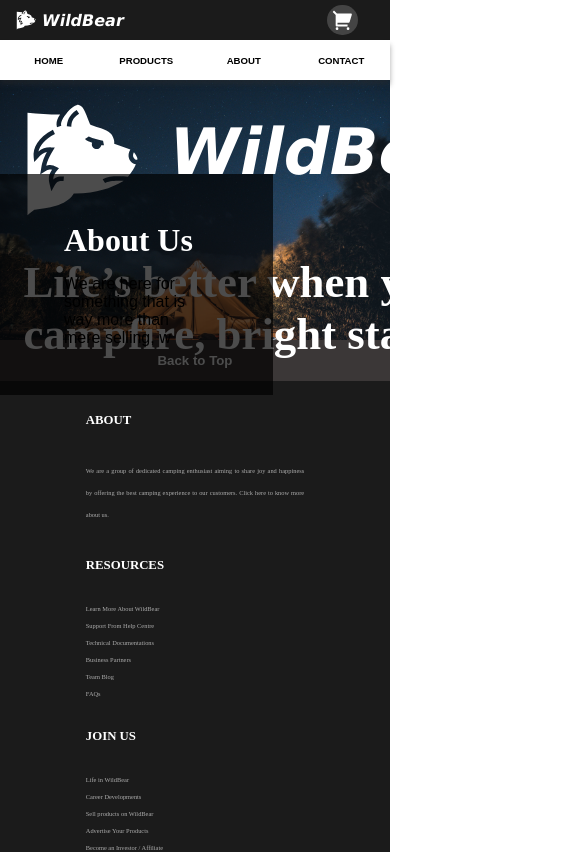
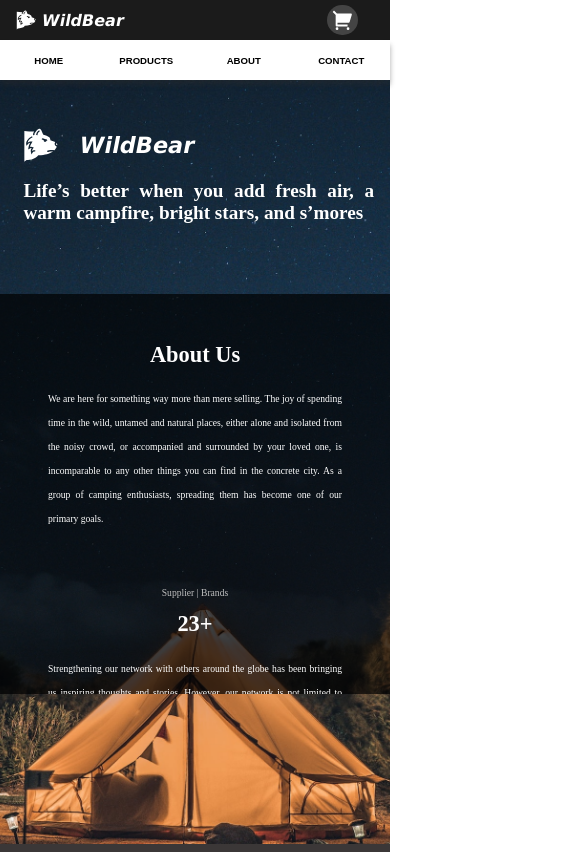
Before and after one commit to davidjpy/wildbear, a React (Create React App) app in the folder frontend/: page /about in a window 390 px wide. Shown: the top 852 px of the page, 585 px wide, since content can reach past the window. Built offline with nearby package versions, Linux system fonts and the light colour scheme.

Commit message:
Update AboutPage

```diff
--- a/frontend/src/common/component/aboutpage/AboutMessage.js
+++ b/frontend/src/common/component/aboutpage/AboutMessage.js
@@ -1,10 +1,10 @@
-import { useEffect, useState } from 'react';
+import { useCallback, useEffect, useRef, useState } from 'react';
 import { GiBearHead } from 'react-icons/gi';
 
-const AboutMessage = () => {
+const AboutMessage = ({ pageRef }) => {
 
     const [showContent, setShowContent] = useState(false);
-    const [imageLoaded, setImageLoaded] = useState(false);
+    const aboutRef = useRef();
 
     useEffect(() => {
         setTimeout(() => {
@@ -12,10 +12,24 @@ const AboutMessage = () => {
         }, 200);
     }, []);
 
+    const handleAboutMessageHeight = useCallback(() => {
+        aboutRef.current.style.height = `${pageRef.current.clientHeight}px`;
+    }, [pageRef]);
+
+    useEffect(() => {
+        handleAboutMessageHeight();
+    }, [handleAboutMessageHeight]);
+
+    useEffect(() => {
+        window.addEventListener('resize', handleAboutMessageHeight);
+
+        return () => {
+            window.removeEventListener('resize', handleAboutMessageHeight);
+        }
+    });
+
     return (
-        <div className='aboutmessage'>
-            {imageLoaded ? null : <div className='aboutmessage__loading-screen' />}
-            <img src='/assets/images/about2.jpg' alt='about' onLoad={() => setImageLoaded(true)} className='aboutmessage__image' />
+        <div ref={aboutRef} className='aboutmessage'>
             <div className='aboutmessage__logo' style={showContent ? { top: '6%', opacity: 1 } : null}>
                 <div className='aboutmessage__icon-wrapper'>
                     <GiBearHead className='aboutmessage__icon' />
@@ -25,10 +39,20 @@ const AboutMessage = () => {
                     <p className='aboutmessage__header aboutmessage__header--small'>Life’s better when you add fresh air, a warm campfire, bright stars, and s’mores</p>
                 </div>
             </div>
-            <div className='aboutmessage__banner'>
-                <div className='aboutmessage__about'>
+            <div className='aboutmessage__banner' style={showContent ? { left: '0px', opacity: 1 } : null}>
+                <div className='aboutmessage__block-wrapper'>
                     <p className='aboutmessage__header aboutmessage__header--smaller'>About Us</p>
-                    <p>We are here for something that is way more than mere selling, w </p>
+                    <p className='aboutmessage__body'>We are here for something way more than mere selling. The joy of spending time in the wild, untamed and natural places, either alone and isolated from the noisy crowd, or accompanied and surrounded by your loved one, is incomparable to any other things you can find in the concrete city. As a group of camping enthusiasts, spreading them has become one of our primary goals.</p>
+                </div>
+                <div className='aboutmessage__block-wrapper'>
+                    <p className='aboutmessage__body aboutmessage__body--gray'>Supplier | Brands</p>
+                    <p className='aboutmessage__header aboutmessage__header--smaller'>23+</p>
+                    <p className='aboutmessage__body'>Strengthening our network with others around the globe has been bringing us inspiring thoughts and stories. However, our network is not limited to top-notch suppliers and manufacturers only, we also emphasize our organizational commitments and moral obligations to society by arranging charity events and providing comprehensive support to our employees.</p>
+                </div>
+                <div className='aboutmessage__block-wrapper'>
+                    <p className='aboutmessage__body aboutmessage__body--gray'>Customers | Countries</p>
+                    <p className='aboutmessage__header aboutmessage__header--smaller'>84+</p>
+                    <p className='aboutmessage__body'>Since 1982, we have been working to help you experience the transformational power of nature. We have so far connected more than 84 countries by providing our clients with top-quality gear and apparel, expert advice, rental equipment, inspiring stories of life outside and outdoor experiences to enjoy alone or share with your friends and family.</p>
                 </div>
             </div>
         </div>
--- a/frontend/src/pages/AboutPage.css
+++ b/frontend/src/pages/AboutPage.css
@@ -1,4 +1,18 @@
 .aboutpage {
+    background-image: url('../../public/assets/images/about2.jpg');
+    height: 0;
+    padding-bottom: 66.67%;
+    background-position: top center;
+    background-size: 100%;
+    background-repeat: no-repeat;
+}
+
+@media screen and (max-width: 1200px) {
+    .aboutpage {
+        padding: 0;
+        min-height: calc(100vh - 80px);
+        background-size: cover;
+    }
 }
 
 /* =========================================
@@ -16,8 +30,14 @@
 
 .aboutmessage__image {
     display: block;
+    width: 100%;
+    user-select: none;
+    min-height: 900px;
+}
+
+.aboutmessage__inline-image {
+    height: 400px;
     object-fit: contain;
-    width: 100%;
     user-select: none;
 }
 
@@ -33,7 +53,7 @@
     display: flex;
     align-items: center;
     gap: 18px;
-    padding-bottom: 2rem;
+    padding: 0 1rem 2rem 0;
 }
 
 .aboutmessage__icon {
@@ -46,12 +66,13 @@
     color: white;
     font-size: 4rem;
     font-weight: 600;
-    padding-bottom: 1rem;
+    padding-bottom: 1.2rem;
 }
 
 .aboutmessage__header--logo {
     font-family: Verdana, Geneva, Tahoma, sans-serif;
     font-style: italic;
+    padding: 0;
 }
 
 .aboutmessage__header--small {
@@ -62,20 +83,133 @@
     font-size: 2rem;
 }
 
+.aboutmessage__body {
+    font-family: 'Times New Roman', Times, serif;
+    color: white;
+    font-size: 1rem;
+    text-align: justify;
+    line-height: 24px;
+}
+
+.aboutmessage__body--gray {
+    color: rgb(190, 190, 190);
+    padding-bottom: 0.4rem;
+}
+
 .aboutmessage__slogan-wrapper {
     width: 1000px;
+    padding-right: 1rem;
 }
 
 .aboutmessage__banner {
     position: absolute;
     display: flex;
-    left: 0;
-    top: 36%;
-    width: 70%;
-    padding: 3rem 4rem;
+    justify-content: space-between;
+    left: -1400px;
+    top: 40%;
+    opacity: 0;
+    height: fit-content;
+    width: 1400px;
+    padding: 5.5rem;
     background-color: rgba(0, 0, 0, 0.7);
+    transition: all 1s ease-in-out;
 }
 
-.aboutmessage__about {
+.aboutmessage__block-wrapper {
+    width: 28%;
+}
 
+@media screen and (max-width: 1400px) {
+    .aboutmessage__icon {
+        font-size: 4rem;
+    }
+
+    .aboutmessage__header {
+        font-size: 3rem;
+    }
+
+    .aboutmessage__header--small {
+        font-size: 2.3rem;
+    }
+
+    .aboutmessage__header--smaller {
+        font-size: 1.6rem;
+    }
+
+    .aboutmessage__slogan-wrapper {
+        width: 100%;
+    }
+
+    .aboutmessage__banner {
+        padding: 2rem;
+        width: 100%;
+        top: 32%;
+    }
 }
+
+@media screen and (max-width: 1200px) {
+    .aboutmessage__icon {
+        font-size: 3.6rem;
+    }
+
+    .aboutmessage__icon-wrapper {
+        padding-bottom: 1rem;
+    }
+
+    .aboutmessage__header {
+        font-size: 2.4rem;
+    }
+
+    .aboutmessage__header--small {
+        font-size: 2rem;
+    }
+
+    .aboutmessage__header--smaller {
+        font-size: 1.4rem;
+    }
+
+    .aboutmessage__body {
+        font-size: 0.6rem;
+    }
+
+    .aboutmessage__block-wrapper {
+        width: 30%;
+    }
+}
+
+@media screen and (max-width: 600px) {
+    .aboutmessage {
+        height: calc(100vh - 80px);
+    }
+
+    .aboutmessage__banner {
+        top: 28%;
+        padding: 3rem;
+        flex-direction: column;
+        max-height: 400px;
+        overflow-y: scroll;
+        text-align: center;
+        gap: 50px;
+    }
+
+    .aboutmessage__block-wrapper {
+        width: 100%;
+    }
+
+    .aboutmessage__body--gray {
+        text-align: center;
+    }
+
+    .aboutmessage__icon {
+        font-size: 2.4rem;
+    }
+
+    .aboutmessage__header {
+        font-size: 1.4rem;
+    }
+
+    .aboutmessage__header--small {
+        font-size: 1.2rem;
+        text-align: justify;
+    }
+}
--- a/frontend/src/pages/AboutPage.js
+++ b/frontend/src/pages/AboutPage.js
@@ -1,10 +1,16 @@
 import './AboutPage.css';
 import AboutMessage from '../common/component/aboutpage/AboutMessage';
+import { useRef } from 'react';
 
 const AboutPage = () => {
+
+    const pageRef = useRef();
+
     return (
-        <div className='aboutpage'>
-            <AboutMessage />
+        <div ref={pageRef} className='aboutpage'>
+            <AboutMessage
+                pageRef={pageRef}
+            />
         </div>
     );
 }
--- a/frontend/src/pages/MissingPage.css
+++ b/frontend/src/pages/MissingPage.css
@@ -1,15 +1,16 @@
 .missingpage {
     background-image: url('../../public/assets/images/missing.jpg');
+    height: 0;
+    padding-bottom: 66.67%;
+    background-position: top center;
+    background-size: 100%;
     background-repeat: no-repeat;
-    background-size: 100% 100%;
-    min-height: calc(100vh - 80px);
-    display: flex;
-    justify-content: center;
-    align-items: center;
 }
 
 @media screen and (max-width: 1200px) {
     .missingpage {
+        padding: 0;
+        min-height: calc(100vh - 80px);
         background-size: cover;
     }
 }
@@ -19,15 +20,23 @@
 ========================================= */
 
 .missingmessage {
+    position: relative;
+}
+
+.missingmessage-wrapper {
+    position: absolute;
+    top: 35%;
+    left: 50%;
+    transform: translate(-50%, -50%);
     display: flex;
     justify-content: center;
     align-items: center;
     flex-direction: column;
-    background-color: rgba(0, 0, 0, 0.801);
+    gap: 20px;
     padding: 3rem;
+    width: 500px;
     border-radius: 10px;
-    margin: auto;
-    gap: 20px;
+    background-color: rgba(0, 0, 0, 0.7);
 }
 
 .missingmessage__icon {
@@ -58,6 +67,10 @@
 }
 
 @media screen and (max-width: 600px) {
+    .missingmessage-wrapper {
+        width: 100%;
+    }
+
     .missingmessage {
         padding: 1.6rem;
     }
--- a/frontend/src/pages/MissingPage.js
+++ b/frontend/src/pages/MissingPage.js
@@ -1,10 +1,16 @@
 import './MissingPage.css';
 import MissingMessage from '../common/component/missingpage/MissingMessage';
+import { useRef } from 'react';
 
 const MissingPage = () => {
+
+    const pageRef = useRef();
+
     return (
-        <div className='missingpage'>
-            <MissingMessage />
+        <div ref={pageRef} className='missingpage'>
+            <MissingMessage
+                pageRef={pageRef}
+            />
         </div>
     );
 }
--- a/frontend/src/pages/SuccessPage.css
+++ b/frontend/src/pages/SuccessPage.css
@@ -1,15 +1,16 @@
 .successpage {
     background-image: url('../../public/assets/images/success.jpg');
+    height: 0;
+    padding-bottom: 66.67%;
+    background-position: top center;
+    background-size: 100%;
     background-repeat: no-repeat;
-    background-size: 100% 100%;
-    min-height: calc(100vh - 80px);
-    display: flex;
-    justify-content: center;
-    align-items: center;
 }
 
 @media screen and (max-width: 1200px) {
     .successpage {
+        padding: 0;
+        min-height: calc(100vh - 80px);
         background-size: cover;
     }
 }
@@ -19,15 +20,23 @@
 ========================================= */
 
 .successmessage {
+    position: relative;
+}
+
+.successmessage-wrapper {
+    position: absolute;
+    top: 35%;
+    left: 50%;
+    transform: translate(-50%, -50%);
     display: flex;
     justify-content: center;
     align-items: center;
     flex-direction: column;
-    background-color: rgba(0, 0, 0, 0.801);
+    gap: 20px;
     padding: 3rem;
+    width: 500px;
     border-radius: 10px;
-    margin: auto;
-    gap: 20px;
+    background-color: rgba(0, 0, 0, 0.7);
 }
 
 .successmessage__icon {
@@ -58,6 +67,10 @@
 }
 
 @media screen and (max-width: 600px) {
+    .successmessage-wrapper {
+        width: 100% ;
+    }
+
     .successmessage {
         padding: 1.6rem;
     }
--- a/frontend/src/pages/SuccessPage.js
+++ b/frontend/src/pages/SuccessPage.js
@@ -1,10 +1,16 @@
 import './SuccessPage.css';
 import SuccessMessage from '../common/component/successpage/SuccessMessage';
+import { useRef } from 'react';
 
 const SuccessPage = () => {
+
+    const pageRef = useRef();
+
     return (
-        <div className='successpage'>
-            <SuccessMessage />
+        <div ref={pageRef} className='successpage'>
+            <SuccessMessage
+                pageRef={pageRef}
+            />
         </div>
     )
 }
```
Also changed, not shown: frontend/src/common/component/missingpage/MissingMessage.js (+22 -2 lines), frontend/src/common/component/successpage/SuccessMessage.js (+21 -2 lines), 2 other files (tests, documents, lock files or other folders).
